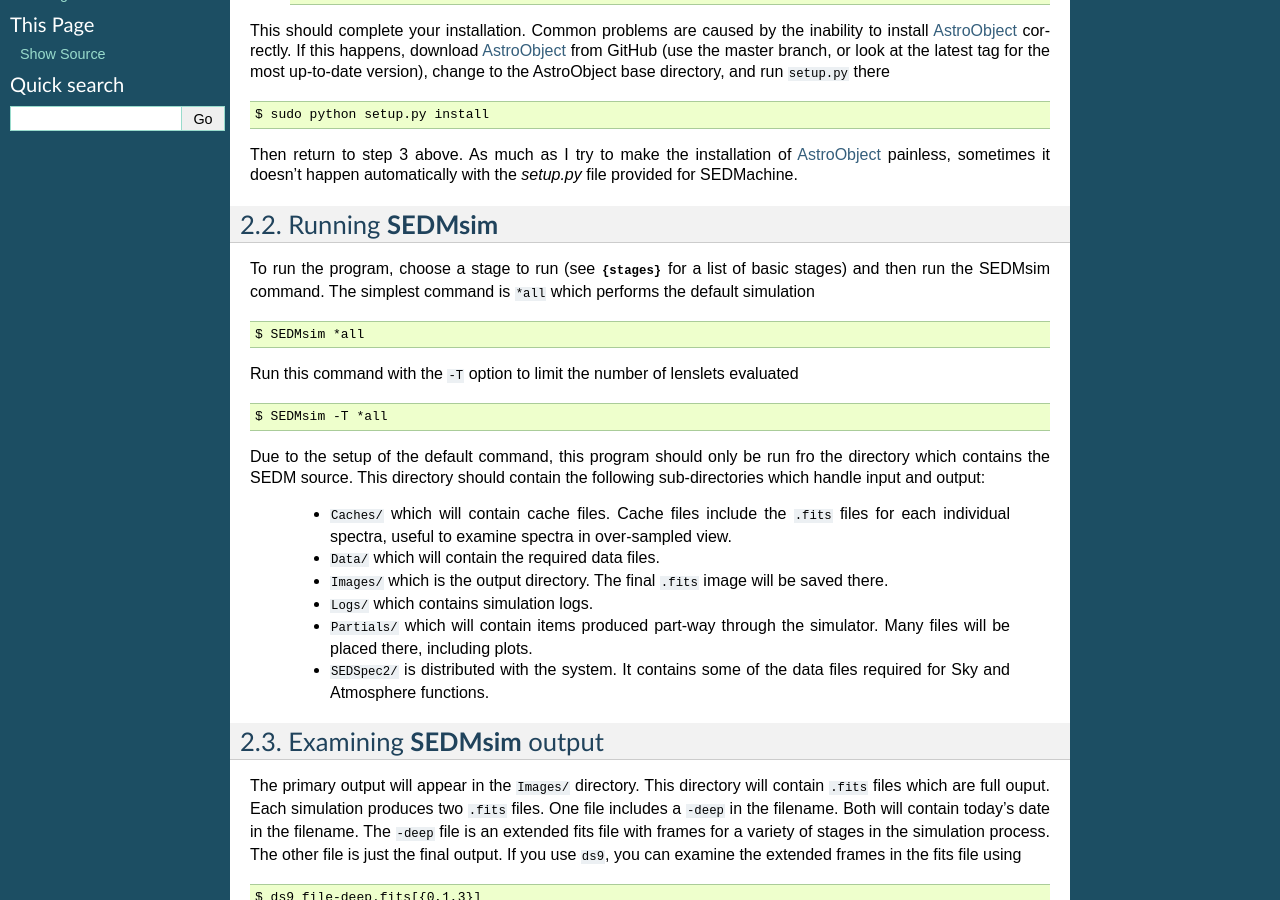
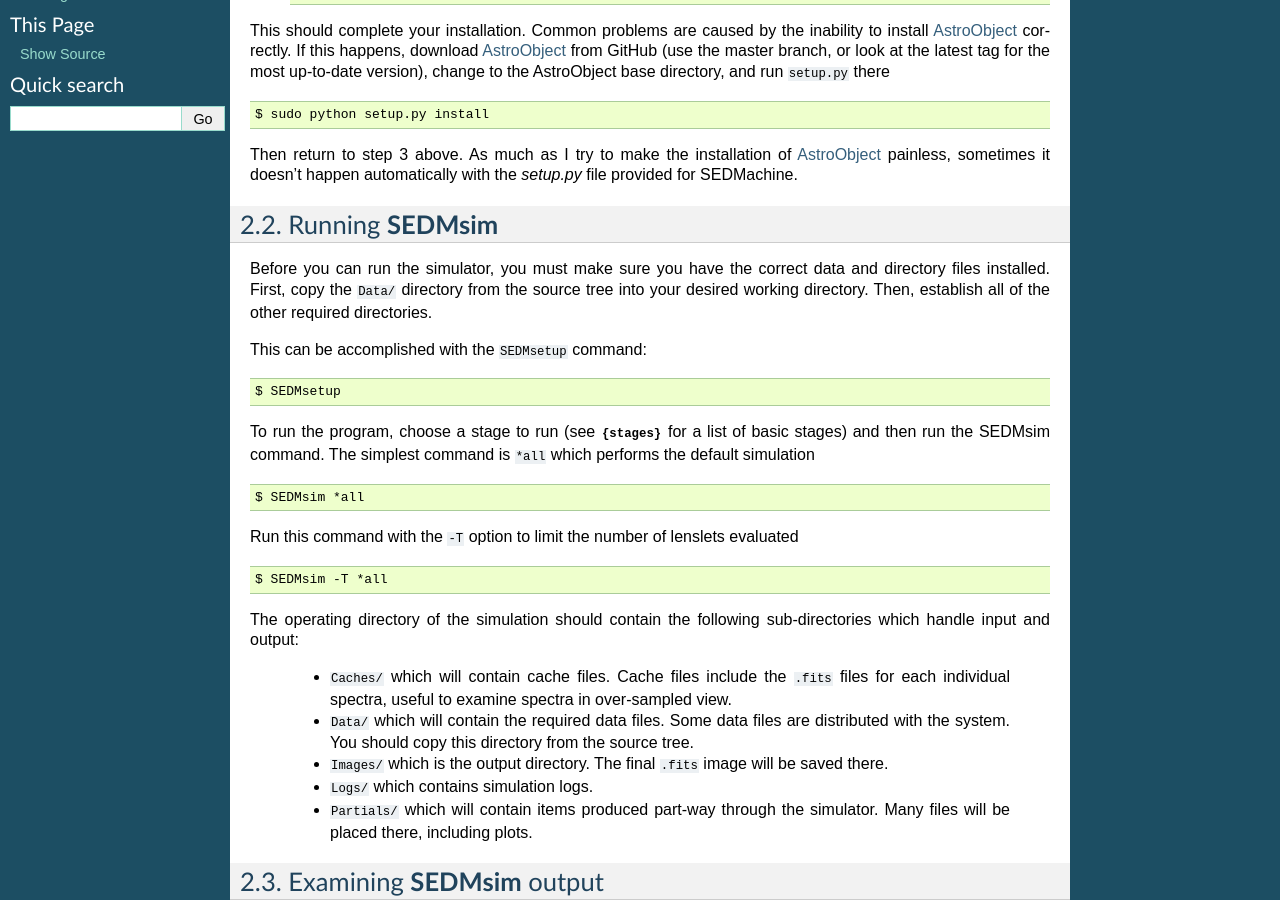
Before and after one commit to SEDMachine/SEDMachine-Simulator, a Sphinx documentation site: the page built from Docs/source/tutorial.rst, in a window 1280 px wide and 900 px high, scrolled down 466 px. Built offline with Sphinx 7.4.7, drawn with Linux system fonts in a browser that asks for light colours; formulas are drawn with MathJax 3.

Commit message:
Documentation Updates

```diff
--- a/Docs/source/SEDMsim.rst
+++ b/Docs/source/SEDMsim.rst
@@ -209,9 +209,9 @@
 	- Rotation: 0.7853981633974483
 	- Sample_Lenslet: 2000
 	- WLCal:
-		- List: Data/Lines.dat
-	    - sigma: 1.0e-09
-	    - value: 100000000.0
+	    - List: Data/Lines.dat
+        - sigma: 1.0e-09
+        - value: 100000000.0
 - logging:
 	- console:
 		- enable: true
--- a/Docs/source/introduction.rst
+++ b/Docs/source/introduction.rst
@@ -24,6 +24,7 @@
 Assuming you have `Matplotlib`_, `Numpy`_ and `Scipy`_ installed, run::
 
 	$ sudo python setup.py install
+	$ SEDMsetup
 	$ SEDMsim *all
 
 to perform a basic simulation. Simulations can take quite a long time to run. As such, you might want to try::
--- a/Docs/source/tutorial.rst
+++ b/Docs/source/tutorial.rst
@@ -26,6 +26,13 @@
 Running :program:`SEDMsim`
 --------------------------
 
+Before you can run the simulator, you must make sure you have the correct data and directory files installed. First, copy the ``Data/`` directory from the source tree into your desired working directory. Then, establish all of the other required directories.
+
+This can be accomplished with the ``SEDMsetup`` command::
+
+	$ SEDMsetup
+
+
 To run the program, choose a stage to run (see :option:`{stages}` for a list of basic stages) and then run the SEDMsim command. The simplest command is ``*all`` which performs the default simulation ::
 
 	$ SEDMsim *all
@@ -36,14 +43,13 @@
 	$ SEDMsim -T *all
 
 
-Due to the setup of the default command, this program should only be run fro the directory which contains the SEDM source. This directory should contain the following sub-directories which handle input and output:
+The operating directory of the simulation should contain the following sub-directories which handle input and output:
 
 	- ``Caches/`` which will contain cache files. Cache files include the ``.fits`` files for each individual spectra, useful to examine spectra in over-sampled view.
-	- ``Data/`` which will contain the required data files.
+	- ``Data/`` which will contain the required data files. Some data files are distributed with the system. You should copy this directory from the source tree.
 	- ``Images/`` which is the output directory. The final ``.fits`` image will be saved there.
 	- ``Logs/`` which contains simulation logs.
 	- ``Partials/`` which will contain items produced part-way through the simulator. Many files will be placed there, including plots.
-	- ``SEDSpec2/`` is distributed with the system. It contains some of the data files required for Sky and Atmosphere functions.
 
 Examining :program:`SEDMsim` output
 -----------------------------------
```
